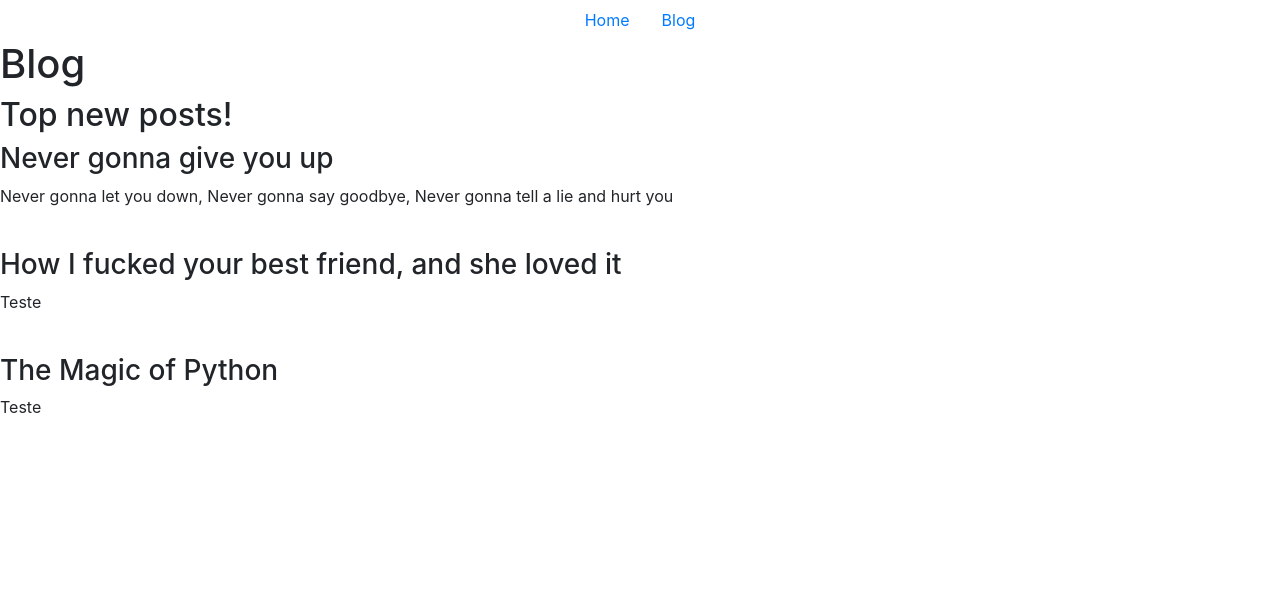
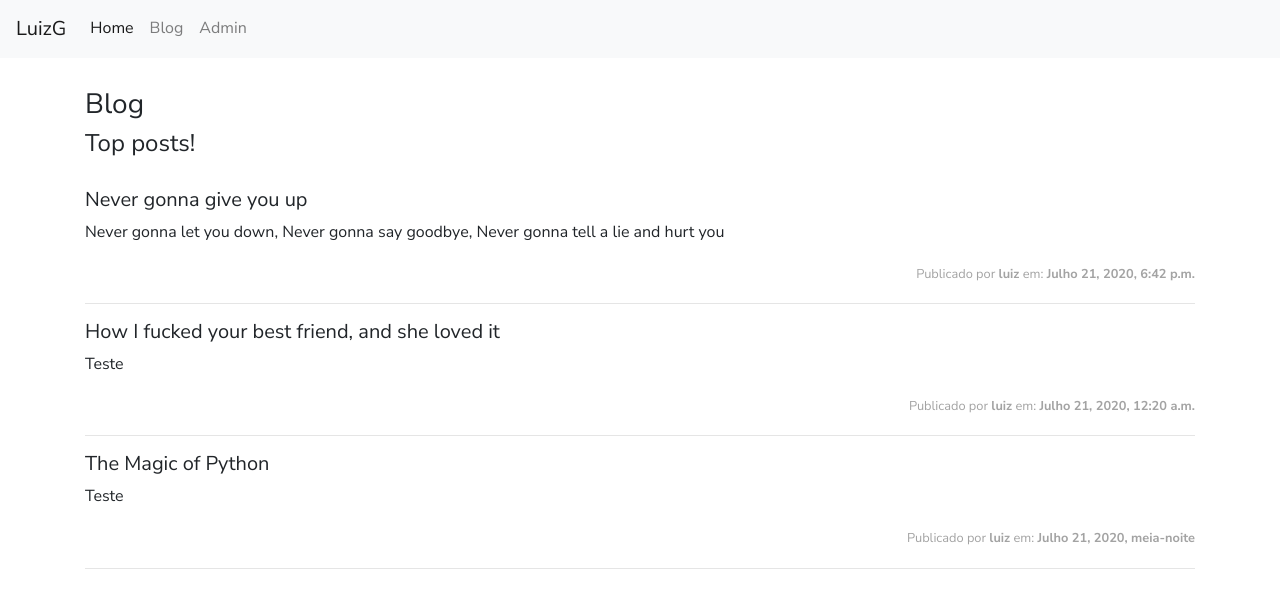
Before and after one commit to luizfx22/old.luizg.dev, a Django app: page /blog/ in a window 1280 px wide. Shown: the top 608 px of the page. Run offline with Django 3.2, Linux system fonts and the light colour scheme; data comes from the database, SQL or seed files in the repository; some libraries are stand-ins or nearby versions.

Commit message:
Primeiros passos blog

```diff
--- a/luizg/blog/templates/blog/blog.html
+++ b/luizg/blog/templates/blog/blog.html
@@ -1,13 +1,29 @@
 {% extends 'base.html' %}
+{% load static %}
+{% load i18n %}
 {% block title %} LuizG - Blog {% endblock title %}
+{% block custom_style %}
+  <link rel="stylesheet" href="{% static 'css/blog/style.css' %}">
+{% endblock custom_style %}
 {% block content %}
-<main>
-  <h1>Blog</h1>
-  <h2>Top new posts!</h2>
-  {% for post in object_list %}
-    <h3>{{post.title}}</h3>
-    <p>{{post.content}}</p>
-    <br>
-  {% endfor %}
-</main>
+<section class="container blog-container">
+  <div class="blog-header">
+    <h3>{% trans "Blog" %}</h3>
+    <h4>{% trans "Top posts!" %}</h4>
+  </div>
+  <div class="blog-posts">
+    <ul class="list-unstyled">
+      {% for post in object_list %}
+        <li class="media">
+          <div class="media-body">
+            <h5 class="mt-0">{{ post.title }}</h5>
+            <p>{{ post.content }}</p>
+            <p class="post-date">Publicado por <b>{{ post.author }}</b> em: <b>{{ post.createdAt }}</b></p>
+          </div>
+        </li>
+        <hr>
+      {% endfor %}
+    </ul>
+  </div>
+</section>
 {% endblock content %}
--- a/luizg/templates/base.html
+++ b/luizg/templates/base.html
@@ -5,25 +5,31 @@
   <head>
     <meta charset="UTF-8">
     <meta name="viewport" content="width=device-width, initial-scale=1.0">
-    <link rel="stylesheet" href="{% static 'style.css' %}">
+    <link rel="stylesheet" href="{% static 'css/style.css' %}">
+    {% block custom_style %} {% endblock custom_style %}
+    <link href="https://fonts.googleapis.com/css2?family=Nunito+Sans:ital,wght@0,200;0,300;0,400;0,600;0,700;0,800;0,900;1,200;1,300;1,400;1,600;1,700;1,800;1,900&display=swap" rel="stylesheet">
     <link rel="stylesheet" href="https://stackpath.bootstrapcdn.com/bootstrap/4.5.0/css/bootstrap.min.css" integrity="sha384-9aIt2nRpC12Uk9gS9baDl411NQApFmC26EwAOH8WgZl5MYYxFfc+NcPb1dKGj7Sk" crossorigin="anonymous">
-    <title>
-      {% block title %} {% endblock title %}
-    </title>
+    <link rel="stylesheet" href="//cdn.materialdesignicons.com/5.3.45/css/materialdesignicons.min.css">
+    <title>{% block title %} {% endblock title %}</title>
   </head>
   <body>
-    <header>
-      <ul class="nav justify-content-center">
-        <li class="nav-item">
-          <a class="nav-link" href="/">Home</a>
-        </li>
-        <li class="nav-item">
-          <a class="nav-link" href="/blog">Blog</a>
-        </li>
-      </ul>
-    </header>
-    {% block content %}
-    {% endblock content %}
+    <nav class="navbar navbar-expand-lg navbar-light bg-light">
+      <a class="navbar-brand" href="/">LuizG</a>
+      <button class="navbar-toggler" type="button" data-toggle="collapse" data-target="#navbarNavAltMarkup" aria-controls="navbarNavAltMarkup" aria-expanded="false" aria-label="Toggle navigation">
+        <span class="navbar-toggler-icon"></span>
+      </button>
+      <div class="collapse navbar-collapse" id="navbarNavAltMarkup">
+        <div class="navbar-nav">
+          <a class="nav-item nav-link active" href="/">Home <span class="sr-only">(current)</span></a>
+          <a class="nav-item nav-link" href="/blog">Blog</a>
+          <a class="nav-item nav-link" href="/admin">Admin</a>
+        </div>
+      </div>
+    </nav>
+    <main>
+      {% block content %}
+      {% endblock content %}
+    </main>
   </body>
   <script src="https://code.jquery.com/jquery-3.5.1.slim.min.js" integrity="sha384-DfXdz2htPH0lsSSs5nCTpuj/zy4C+OGpamoFVy38MVBnE+IbbVYUew+OrCXaRkfj" crossorigin="anonymous"></script>
   <script src="https://cdn.jsdelivr.net/npm/popper.js@1.16.0/dist/umd/popper.min.js" integrity="sha384-Q6E9RHvbIyZFJoft+2mJbHaEWldlvI9IOYy5n3zV9zzTtmI3UksdQRVvoxMfooAo" crossorigin="anonymous"></script>
```
